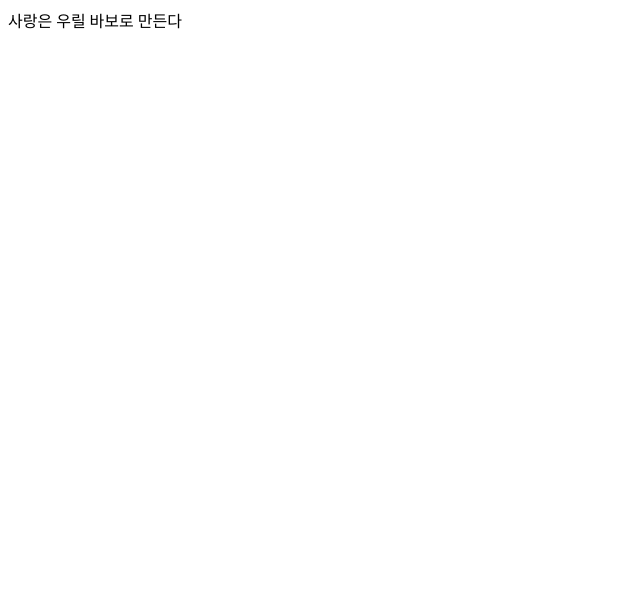
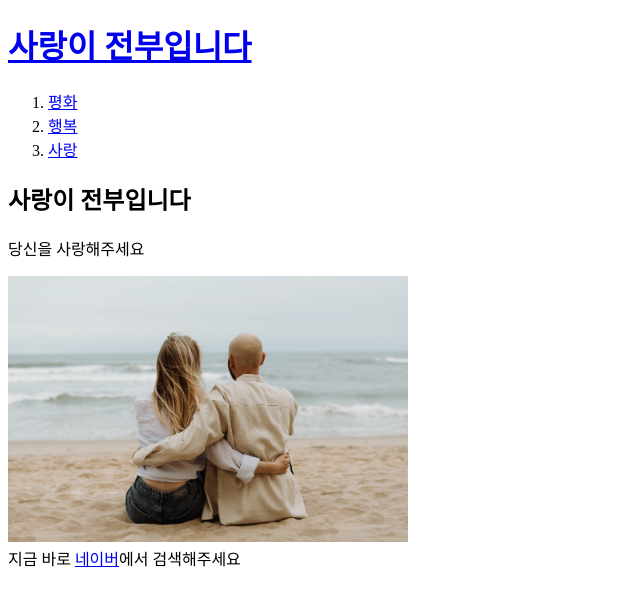
Before and after one commit to Kennryu/WEB1, a plain HTML site: page index.html in a window 1280 px wide. Shown: the whole page, without its empty margins (0-640 px from the left). Drawn offline with Linux system fonts and the light colour scheme.

Commit message:
수정본

```diff
--- a/index.html
+++ b/index.html
@@ -1,3 +1,23 @@
-<p>
-    사랑은 우릴 바보로 만든다
-</p>
+<!DOCTYPE html>
+<html lang="ko">
+    <head>
+        <meta charset ="UTF-8">
+        <title>민성이의 하루</title>
+        <meta name="description" content="저의 하루와 일상을 소개합니다">
+    </head>
+    <body>
+        <h1><a href="index.html ">사랑이 전부입니다</a></h1>
+        <ol>
+            <li><a href="1.html">평화</a></li>
+            <li><a href="2.html">행복</a></li>
+            <li><a href="3.html">사랑</a></li>
+        </ol>
+        <h2>사랑이 전부입니다</h2>
+        <p>당신을 사랑해주세요</p>
+    </body>
+
+<img src="행복한 사진.jpg" width =400 alt="아름다운 사랑">
+<br>
+지금 바로 <a href="https://www.naver.com/">네이버</a>에서 검색해주세요
+</br>
+</html>
```
